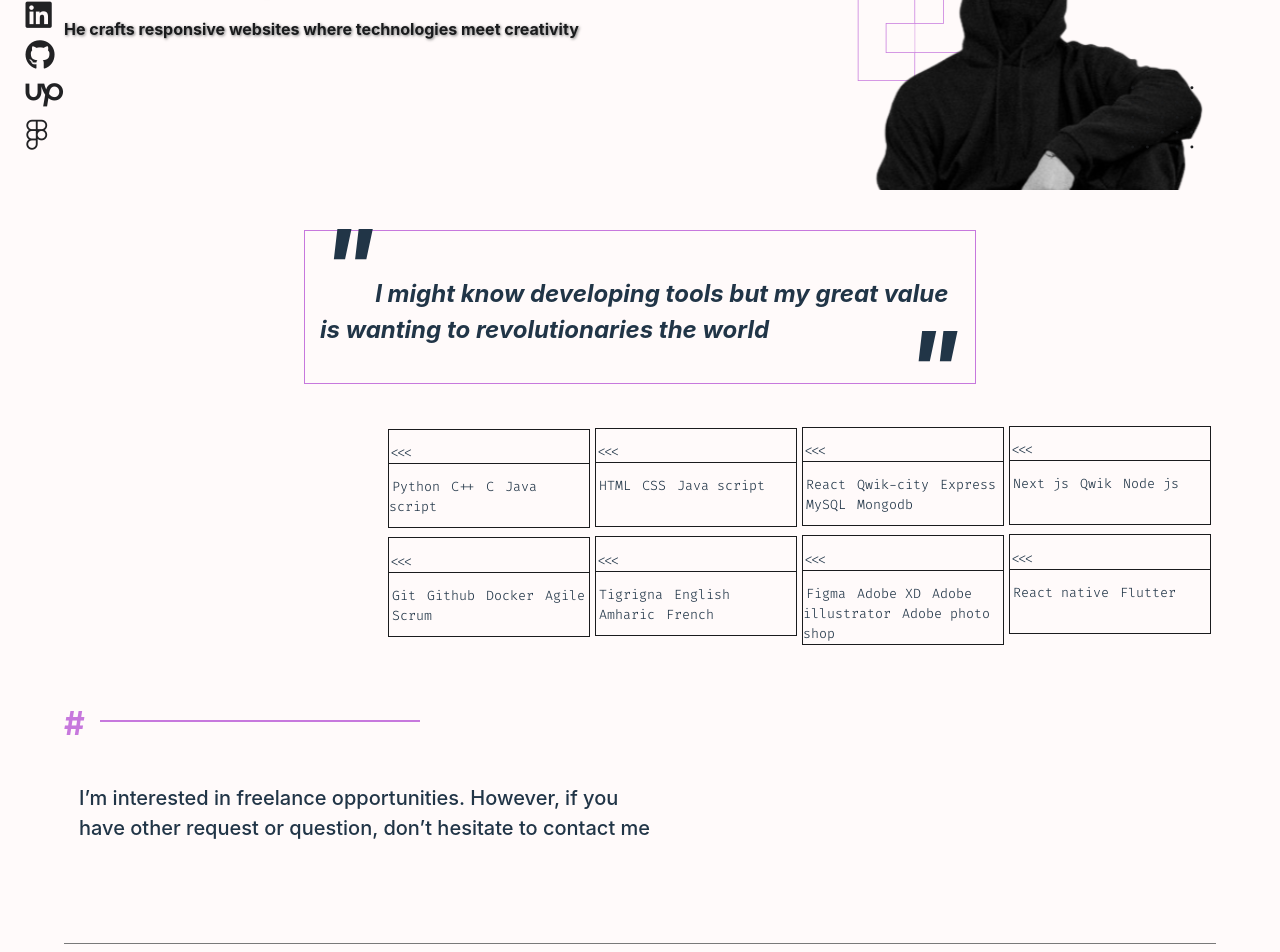
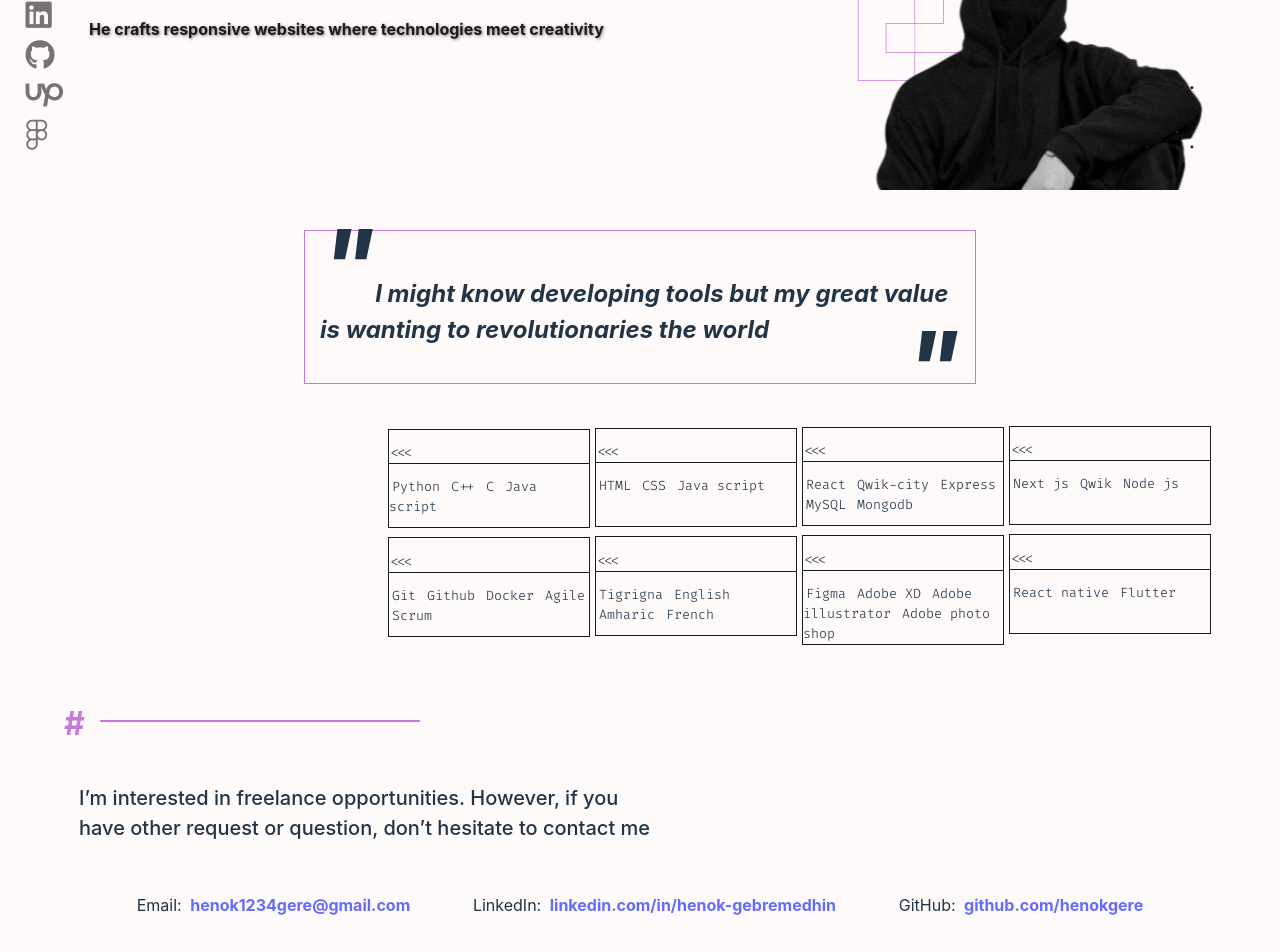
Before and after one commit to henokgere/portfolio, a React (Vite) app: page / in a window 1280 px wide. Shown: the part 160-1112 px from the top of the page. Built offline with nearby package versions, Linux system fonts and the light colour scheme.

Commit message:
light and dark fixed

```diff
--- a/src/App.css
+++ b/src/App.css
@@ -21,16 +21,17 @@
   display: grid;
   grid-template-columns: auto auto;
   justify-content: space-around;
- }
- .top .title{
+}
+.top .title{
+    margin-left: 25px;
     font-weight: bold;
     text-shadow: 1px 1px 3px #797979;
   }
   .top .title h1{
-      color: var(--primary);
+      color: var(--primary)-dark;
   }
   .top .title b, .top .title p{
-      color: var(--gray);
+      color: var(--white);
   }
 
 .quote{
@@ -96,6 +97,27 @@
   font-size: 20px;
   font-weight: 500;
 }
+.contacts {
+  margin-top: 15px;
+  padding: 10px;
+  font-size: 16px;
+  text-align: center;
+  float: left;
+  display: flex;
+  justify-content: space-evenly;
+  }
+  .contacts p {
+    margin: 5px 0;
+  }
+  .contacts a {
+    margin-left: 4px;
+    color: #646cff;
+    text-decoration: none;
+    font-weight: bold;
+  }
+  .contacts a:hover {
+    text-decoration: underline;
+  }
 .footer{
   margin-top: 80px;
   border-top: 1px solid #797979;
@@ -110,3 +132,12 @@
       font-size: 20px;
     }
 }
+
+@media (prefers-color-scheme: light) {
+  .top .title h1{
+    color: var(--primary);
+  }
+  .top .title b, .top .title p{
+      color: var(--gray);
+  }
+}
--- a/src/App.jsx
+++ b/src/App.jsx
@@ -1,10 +1,6 @@
-import { useState } from 'react'
-import reactLogo from './assets/react.svg'
-import viteLogo from '/vite.svg'
 import './App.css'
 
 function App() {
-  const [count, setCount] = useState(0)
   const skills = [
     {names: ['Next js', 'Qwik', 'Node js']},
     {names: ['React', 'Qwik-city', 'Express', 'MySQL', 'Mongodb']},
@@ -94,6 +90,11 @@ function App() {
         <div></div>
       </div>
       <p className='bottom'>I’m interested in freelance opportunities. However, if you have other request or question, don’t hesitate to contact me</p>
+      <div className="contacts">
+        <p>Email: <a href="mailto:your.henok1234gere@gmail.com">henok1234gere@gmail.com</a></p>
+        <p>LinkedIn: <a href="https://www.linkedin.com/in/henok-gebremedhin-74a3b3197?utm_source=share&utm_campaign=share_via&utm_content=profile&utm_medium=android_app" target="_blank">linkedin.com/in/henok-gebremedhin</a></p>
+        <p>GitHub: <a href="https://github.com/henokgere" target="_blank">github.com/henokgere</a></p>
+      </div>
       <div className='footer'>
         <p>&copy; this is made by Henok G Nov 2024</p>
       </div>
--- a/src/index.css
+++ b/src/index.css
@@ -2,6 +2,8 @@
 
   --primary: #C778DD;
   --gray: #1A1B1D;
+  --primary-dark: #646cff;
+  --white: #fffafa;
 
   font-family: Inter, system-ui, Avenir, Helvetica, Arial, sans-serif;
   line-height: 1.5;
@@ -18,11 +20,11 @@
 
 a {
   font-weight: 500;
-  color: #222224;
+  color: #fffafa9c;
   text-decoration: inherit;
 }
 a:hover {
-  color: #222224;
+  color: #fffafa;
 }
 
 body {
@@ -62,8 +64,11 @@ button:focus-visible {
     color: #213547;
     background-color: #fffafa;
   }
+  a {
+    color: #2222249f;
+  }
   a:hover {
-    color: #747bff;
+    color: #222224;
   }
   button {
     background-color: #fffafa;
```
